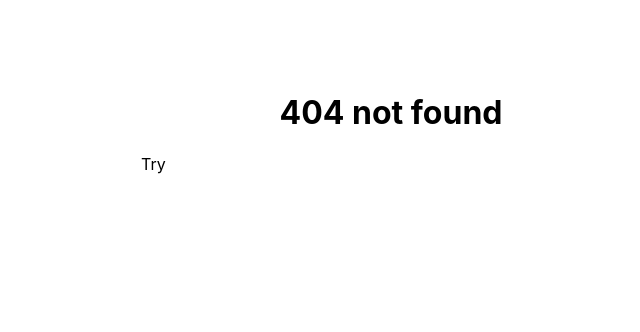
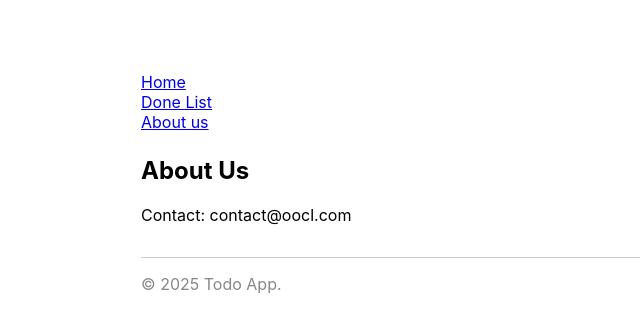
Before and after one commit to yiamns/day10-react-todo, a React (Create React App) app: page /about in a window 1280 px wide. Before the commit this address had no page. Shown: the top 332 px of the page, without its empty margins (249-889 px from the left). Built offline with nearby package versions, Linux system fonts and the light colour scheme.

Commit message:
feat: Add AboutUs and DoneListPage components with navigation updates

```diff
--- a/src/App.js
+++ b/src/App.js
@@ -1,39 +1,19 @@
 import './App.css';
-import {useContext, useReducer} from "react";
+import {useReducer} from "react";
 import {todoReducer} from "./reducers/TodoReducer";
 import {initState, TodoContext} from "./contexts/TodoContext";
-import {createBrowserRouter, RouterProvider, Link} from "react-router-dom";
+import {createBrowserRouter, RouterProvider} from "react-router-dom";
 import {ErrorPage} from "./pages/ErrorPage";
 import {HomePage} from "./pages/HomePage";
 import {DefaultLayout} from "./layouts/DefaultLayout";
 import {TodoDetailPage} from "./pages/TodoDetailPage";
-import {TodoGroup} from "./components/TodoGroup";
-
-function DoneListPage() {
-    const { state } = useContext(TodoContext);
-    const doneTodos = state.filter(todo => todo.done);
-
-    if (doneTodos.length === 0) {
-        return <div className="todo-tip">No completed todos.</div>;
-    }
-
-    return (
-        <div>
-            <h1>Done List</h1>
-            <TodoGroup
-                todos={doneTodos}
-                onToggle={() => {}}
-                onDelete={() => {}}
-                showDetailLink={true}
-            />
-        </div>
-    );
-}
+import {DoneListPage} from "./pages/DoneListPage";
+import {AboutUs} from "./pages/AboutUs";
 
 const routes = createBrowserRouter([
     {
         path: "/",
-        element: <DefaultLayout />,
+        element: <DefaultLayout/>,
         errorElement: <ErrorPage/>,
         children: [
             {
@@ -47,6 +27,10 @@ const routes = createBrowserRouter([
             {
                 path: "/done",
                 element: <DoneListPage />
+            },
+            {
+                path: "/about",
+                element: <AboutUs />
             },
         ]
     }
--- a/src/components/NavBar.js
+++ /dev/null
@@ -1,10 +0,0 @@
-import { Link } from "react-router-dom";
-
-export function NavBar() {
-    return (
-        <nav style={{ marginBottom: 24, textAlign: "center" }}>
-            <Link to="/" style={{ marginRight: 16 }}>All Todos</Link>
-            <Link to="/done">Done List</Link>
-        </nav>
-    );
-}
--- a/src/components/TodoItem.js
+++ b/src/components/TodoItem.js
@@ -18,7 +18,7 @@ export function TodoItem(props) {
                 {item.text}
             </div>
             {showDetailLink && (
-                <Link to={`/todos/${item.id}`} style={{ marginRight: 8 }}>Detail</Link>
+                <Link to={`/todos/${item.id}`} style={{marginRight: 8}}>Detail</Link>
             )}
             <button className="todo-btn" onClick={onDelete}>
                 X
--- a/src/layouts/DefaultLayout.js
+++ b/src/layouts/DefaultLayout.js
@@ -1,14 +1,23 @@
-import { Outlet } from "react-router-dom";
-import { NavBar } from "../components/NavBar";
+import {Link, Outlet} from "react-router-dom";
 
 export function DefaultLayout() {
     return (
         <div>
             <header>
-                <NavBar />
+                <nav style={{
+                    marginBottom: 24,
+                    textAlign: "center",
+                    display: "flex",
+                    flexDirection: "column",
+                    alignItems: "flex-start"
+                }}>
+                    <Link to="/" style={{marginRight: 16}}>Home</Link>
+                    <Link to="/done" style={{marginRight: 16}}>Done List</Link>
+                    <Link to="/about">About us</Link>
+                </nav>
             </header>
             <main>
-                <Outlet />
+                <Outlet/>
             </main>
         </div>
     );
--- /dev/null
+++ b/src/pages/AboutUs.js
@@ -0,0 +1,11 @@
+export function AboutUs() {
+    return (
+        <div>
+            <h2>About Us</h2>
+            <p>Contact: contact@oocl.com</p>
+            <footer style={{marginTop: 32, borderTop: "1px solid #ccc", paddingTop: 16, color: "#888"}}>
+                &copy; 2025 Todo App.
+            </footer>
+        </div>
+    );
+}
--- /dev/null
+++ b/src/pages/DoneListPage.js
@@ -0,0 +1,26 @@
+import {useContext} from "react";
+import {TodoContext} from "../contexts/TodoContext";
+import {TodoGroup} from "../components/TodoGroup";
+
+export function DoneListPage() {
+    const {state} = useContext(TodoContext);
+    const doneTodos = state.filter(todo => todo.done);
+
+    if (doneTodos.length === 0) {
+        return <div className="todo-tip">No completed todos.</div>;
+    }
+
+    return (
+        <div>
+            <h1>Done List</h1>
+            <TodoGroup
+                todos={doneTodos}
+                onToggle={() => {
+                }}
+                onDelete={() => {
+                }}
+                showDetailLink={true}
+            />
+        </div>
+    );
+}
```
